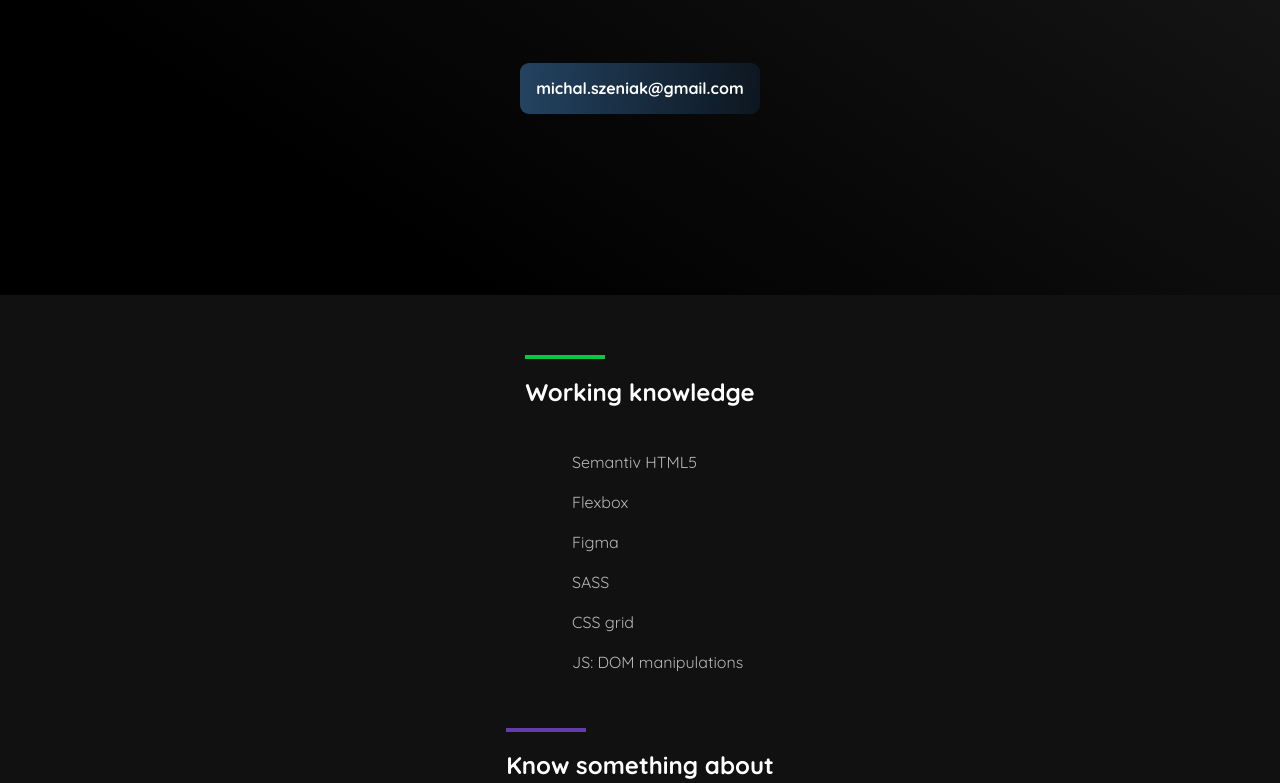
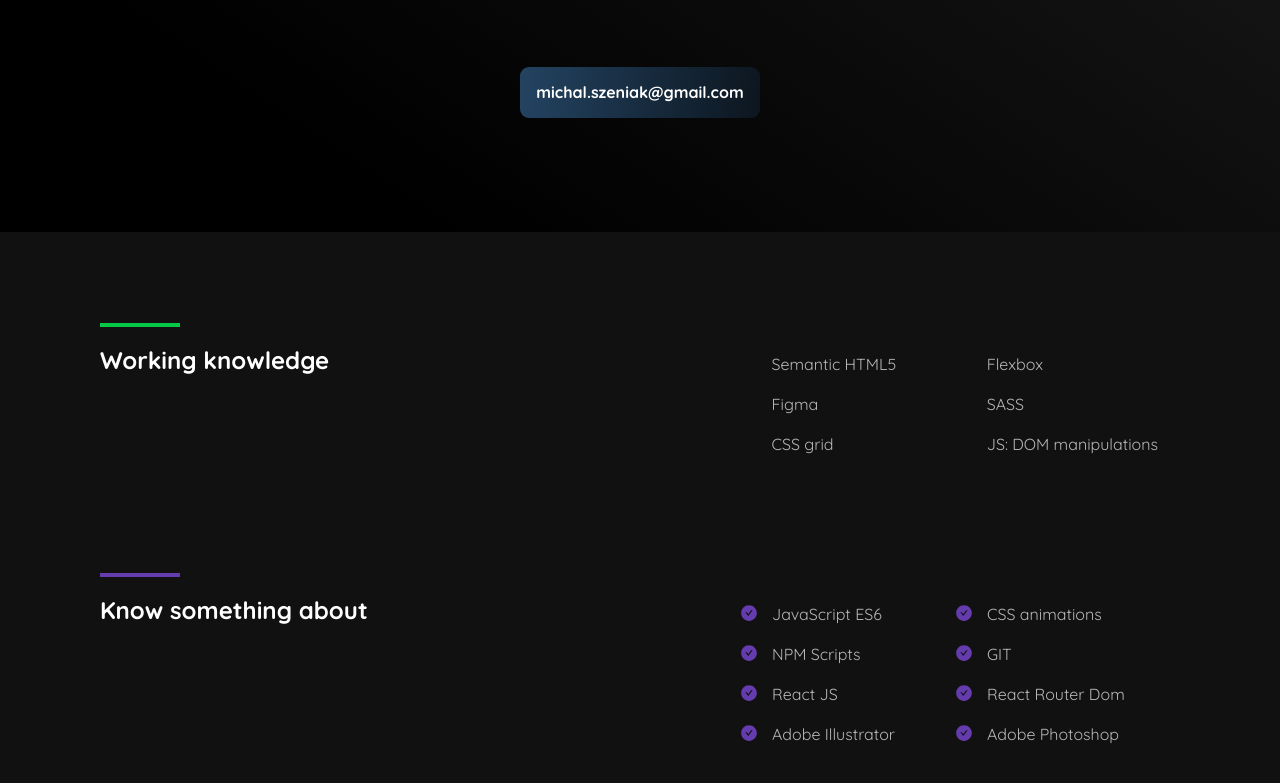
Before and after one commit to MichalSzeniak/MichalSzeniak.github.io, a website built with webpack: page src/pages/index.html in a window 1280 px wide. Shown: the part 425-1208 px from the top of the page. Built offline with nearby package versions, Linux system fonts and the light colour scheme.

Commit message:
feat: skills desktop styles

```diff
--- a/src/pages/index.html
+++ b/src/pages/index.html
@@ -44,7 +44,7 @@
                 <article class="skills__container">
                     <h2 class="skills__header1">Working knowledge</h2>
                     <ul class="skills__list">
-                        <li class="skills__list--item1">Semantiv HTML5</li>
+                        <li class="skills__list--item1">Semantic HTML5</li>
                         <li class="skills__list--item1">Flexbox</li>
                         <li class="skills__list--item1">Figma</li>
                         <li class="skills__list--item1">SASS</li>
--- a/src/scss/modules/hero.scss
+++ b/src/scss/modules/hero.scss
@@ -1,6 +1,5 @@
 .hero {
     width: 100%;
-    min-height: 90vh;
     height: 100%;
     background: linear-gradient(213.83deg, #1A1A1A 10%, #000000 80%);
     color: #fff;
@@ -60,7 +59,7 @@
         max-width: 830px;
         font-weight: 300;
         text-align: center;
-        font-size: 16px;
+        font-size: 18px;
         line-height: 32px;
     }
 
@@ -77,7 +76,7 @@
         padding: 16px;
         background: linear-gradient(91.47deg, #234361 0.93%, rgba(19, 43, 66, 0.4) 100%);
         border-radius: 9px;
-        margin: 70px 0 100px 0;
+        margin: 70px 0 50px 0;
         transition: 0.3s background-color ease-in-out;
         overflow: hidden;
 
--- a/src/scss/modules/skills.scss
+++ b/src/scss/modules/skills.scss
@@ -21,10 +21,15 @@
     }
 
     &__container {
+        padding: 32px 0;
         display: flex;
         flex-direction: column;
         justify-content: space-between;
         align-items: center;
+
+        @media (min-width: $tablet) {
+            flex-direction: row;
+        }
     }
 
     &__header1 {
@@ -32,6 +37,10 @@
         font-size: 24px;
         font-weight: 700;
         color: #fff;
+
+        @media (min-width: $tablet) {
+            align-self: flex-start;
+        }
 
         &::before {
             @include headerDecoration;
@@ -45,6 +54,10 @@
         font-weight: 700;
         color: #fff;
 
+        @media (min-width: $tablet) {
+            align-self: flex-start;
+        }
+
         &::before {
             @include headerDecoration;
             background-color: $purple;
@@ -52,14 +65,14 @@
     }
 
     &__list {
-        // width: 580px;
-        // display: grid;
-        // justify-content: center;
-        // align-items: center;
-        // grid-template-columns: 1fr;
         color: #B7B7B7;
-        min-width: 220px;
         margin-bottom: 50px;
+
+        @media (min-width: $tablet) {
+            display: grid;
+            grid-template-columns: 1fr 1fr;
+            min-width: 430px;
+        }
 
         &--item1 {
             position: relative;
@@ -69,8 +82,8 @@
             &::before {
                 position: absolute;
                 content: url(/src/assets/icons/greenMark.svg);
-                top: 0;
-                left: 0;
+                top: 2px;
+                left: -10px;
             }
         }
 
@@ -82,8 +95,8 @@
             &::before {
                 position: absolute;
                 content: url(/src/assets/icons/purpleMark.svg);
-                top: 0px;
-                left: 0px;
+                top: 2px;
+                left: -10px;
             }
         }
     }
```
